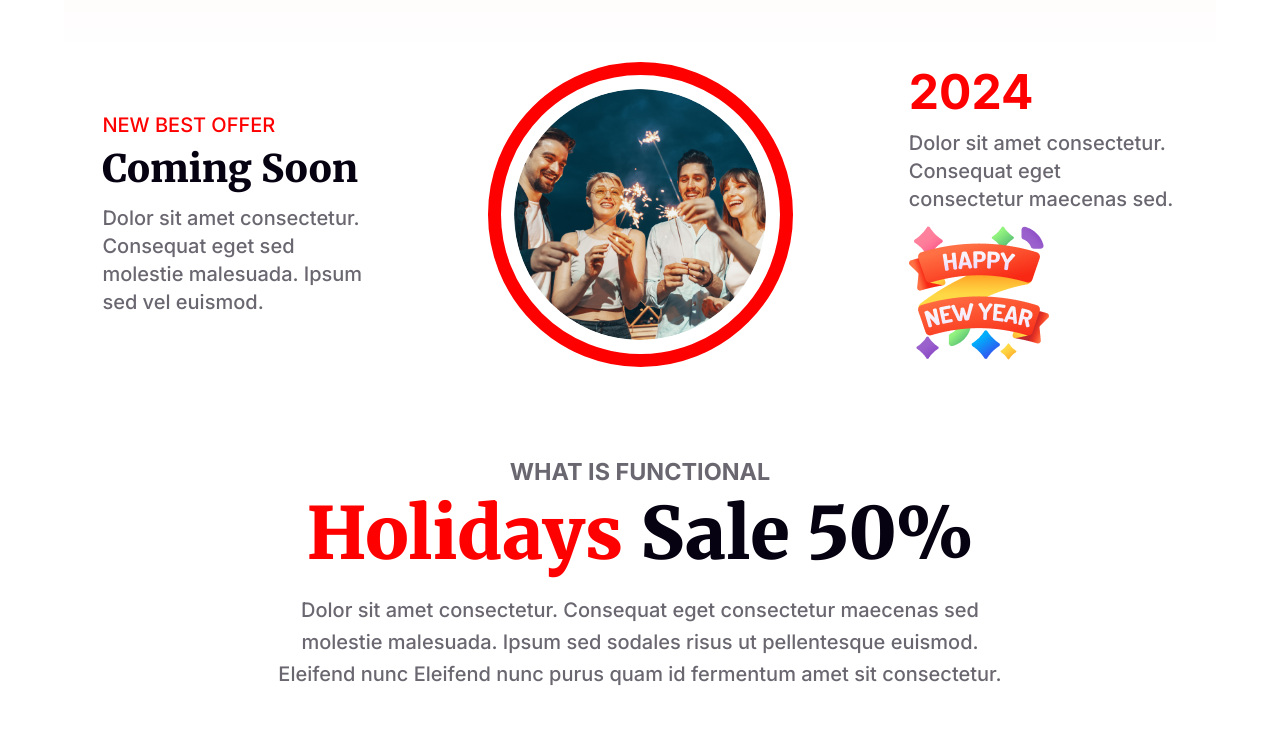
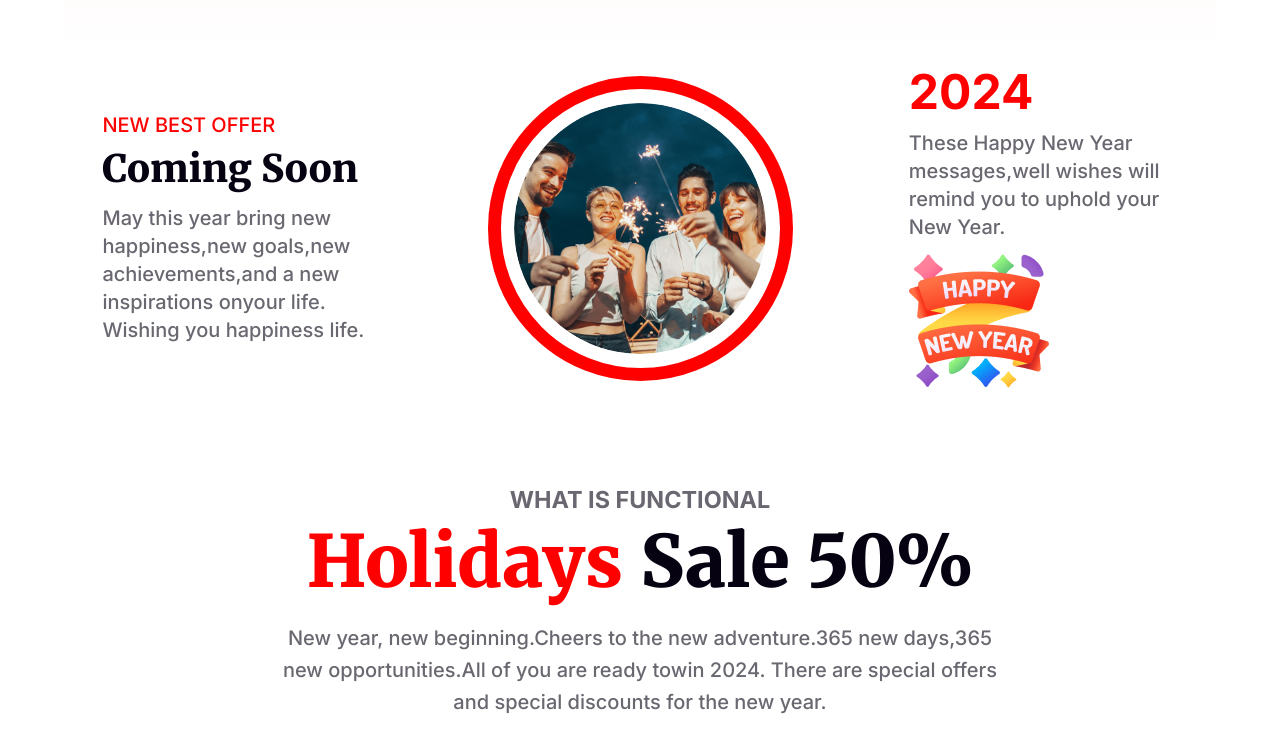
Before and after one commit to mhedi-hasan/assignment-no-1, a plain HTML site: page index.html in a window 1280 px wide. Shown: the part 2700-3442 px from the top of the page. Drawn offline with Linux system fonts and the light colour scheme.

Commit message:
update all messages

```diff
--- a/index.html
+++ b/index.html
@@ -57,32 +57,34 @@
         <button class="join-btn-2">JOIN NOW</button>
         </div>
         <!-- time-section-end -->
-        <!-- best-offer-start -->
+
         <!-- Offer-section-start -->
         <section id="offer-section" class="section-gap">
             <div class="offer-first-content">
                 <h4 class="offer-title">NEW BEST OFFER</h4>
                 <h1 class="offer-subtitle">Coming Soon</h1>
-                <p class="subtext-hh">Dolor sit amet consectetur. Consequat eget sed molestie malesuada. Ipsum sed vel euismod. </p>
+                <p class="subtext-hh">May this year bring new happiness,new goals,new achievements,and a new inspirations onyour life.<br> Wishing you happiness life.</p>
             </div>
             <div class="offer-second-content">
                 <img src="./resources/Ellipse 1.png" alt="Offer Coming Soon">
             </div>
             <div class="offer-last-content">
                 <h2 class="text-red">2024</h2>
-                <p class="subtext">Dolor sit amet consectetur. Consequat eget consectetur maecenas sed.</p>
+                <p class="subtext">These Happy New Year messages,well wishes will remind you to uphold your New Year.</p>
                 <img src="./resources/Group 96.png" alt="Happy New Year">
             </div>
         </section>
         <!-- Offer-section-end -->
-        <!-- best-offer-end -->
 
         <!-- holyday-section-start  -->
         <div class="holyday">
             <div class="holyday-title">
                 <h3>WHAT IS FUNCTIONAL</h3>
                 <h1><span>Holidays</span> Sale 50%</h1>
-                <p>Dolor sit amet consectetur. Consequat eget consectetur maecenas sed <br>molestie malesuada. Ipsum sed sodales risus ut pellentesque euismod. Eleifend nunc Eleifend nunc purus quam id fermentum amet sit consectetur.</p>
+                <p>New year, new beginning.Cheers to the
+                    new adventure.365 new days,365 new
+                    opportunities.All of you are ready towin 2024. There are
+                    special offers and special discounts for the new year.</p>
             </div>
         <div class="holyday-galary">
             <div class="holyday-image-container">
@@ -101,7 +103,7 @@
             <div class="image-title">
                 <h3>THE BEST GIFTS</h3>
                 <h1>Our Awesome Portfolio</h1>
-                <p>Dolor sit amet consectetur. Consequat eget consectetur maecenas sed molestie malesuada. <br> Ipsum sed sodales risus ut pellentesque vel euismod. </p>
+                <p>New Year New Collection. Stock available. You buy your favorite product now. Determine your product and order now.<br>Offer for limited days.So don't just rush and buy the product early</p>
             </div>
             <div class="images">
                 <div class="images-1">
@@ -121,7 +123,7 @@
         <div class="subscribe">
             <img src="resources/Group 61.png" alt="">
             <h1>Subscribe Newsletter</h1>
-            <p>Dolor sit amet consectetur. Consequat eget consectetur maecenas sed molestie malesuada. <br> Ipsum sed sodales risus ut pellentesque vel euismod.</p>
+            <p>Mail us now to buy your prescribed product and for more details.We are always ready <br> to serve you.So without further delay contact us by mail us now</p>
             <div class="subscribe-button">
                 <input type="email" placeholder="user@gmail.com" name="" id="">
                 <button class="join-btn-3">Subscribe</button>
```
Also changed, not shown: gift-img.jpg (deleted).
